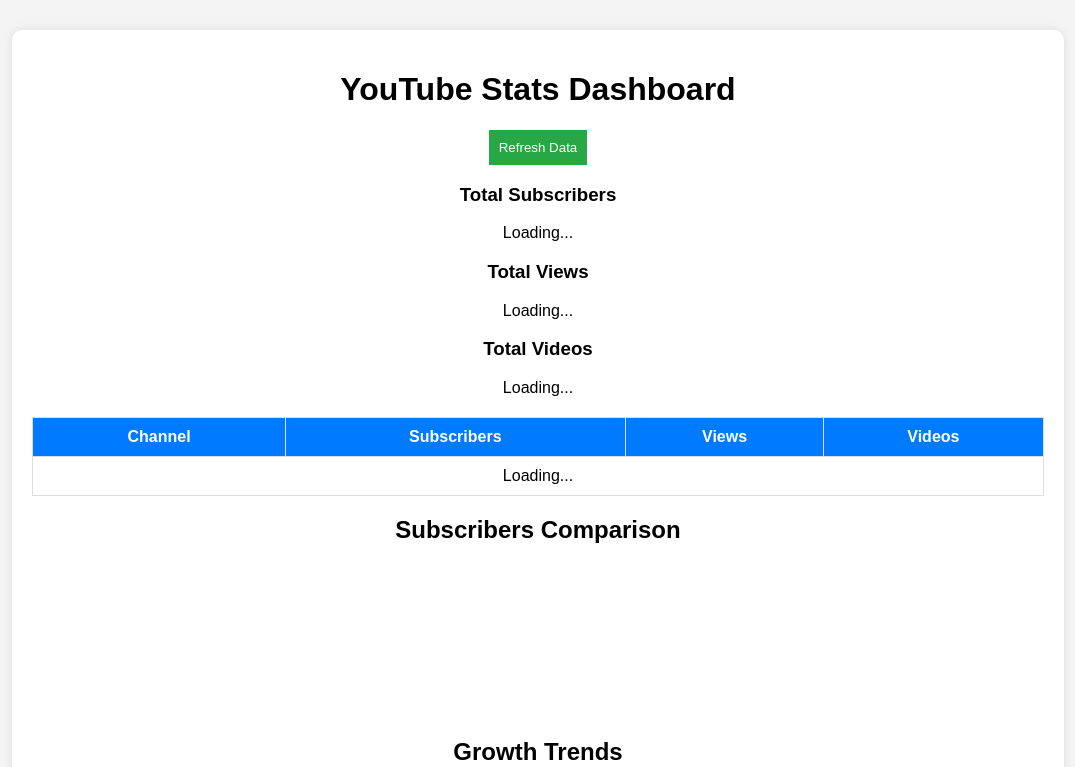
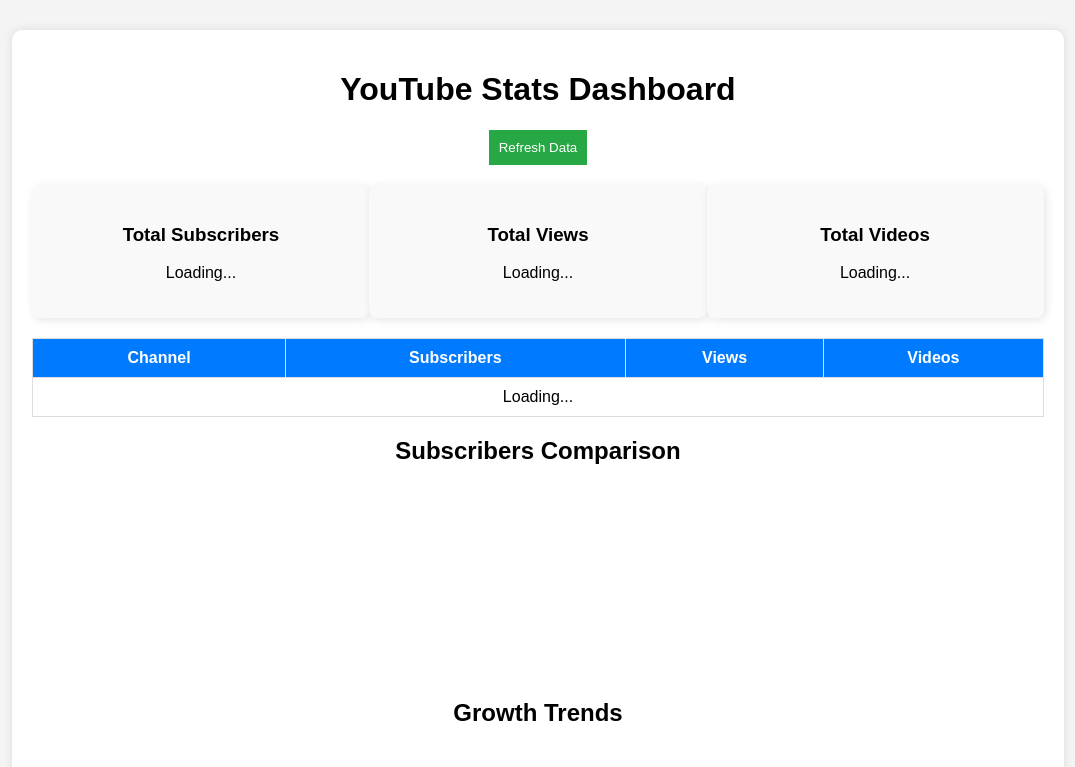
Before and after one commit to usercontent13/testpup, a Flask app: page / in a window 1280 px wide. Shown: the top 767 px of the page, without its empty margins (102-1177 px from the left). Run offline with Flask 3, Linux system fonts and the light colour scheme; a database or web service that is not in the repository returns one stand-in record (values such as "Sample title"); data that the repository does not hold is empty; a map, chart or similar area stays blank; some libraries are stand-ins or nearby versions.

Commit message:
Update style.css

```diff
--- a/static/style.css
+++ b/static/style.css
@@ -40,3 +40,20 @@ button {
 button:hover {
     background-color: #218838;
 }
+
+.summary {
+    display: flex;
+    justify-content: space-around;
+    margin: 20px 0;
+}
+.card {
+    background: #f9f9f9;
+    padding: 20px;
+    border-radius: 8px;
+    box-shadow: 2px 2px 10px rgba(0, 0, 0, 0.1);
+    width: 30%;
+}
+canvas {
+    max-width: 100%;
+    margin: 20px 0;
+}
```
